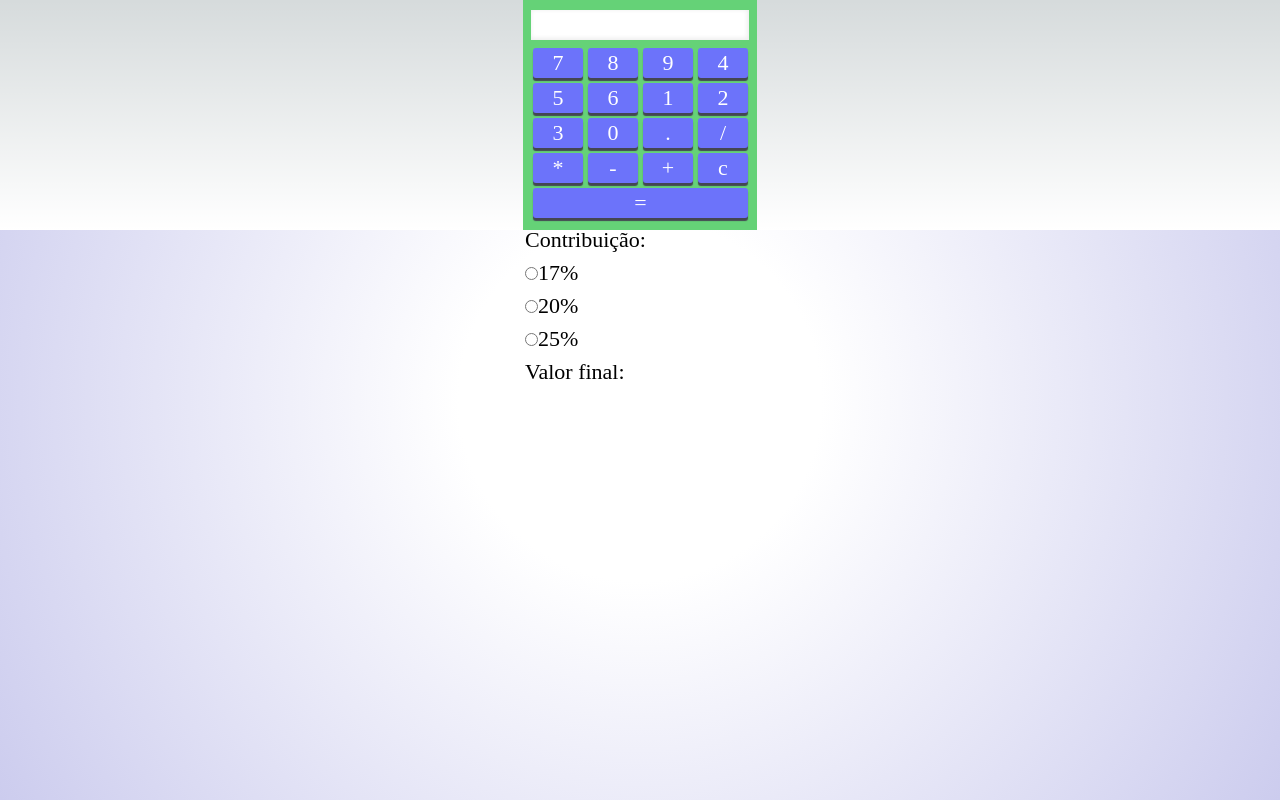
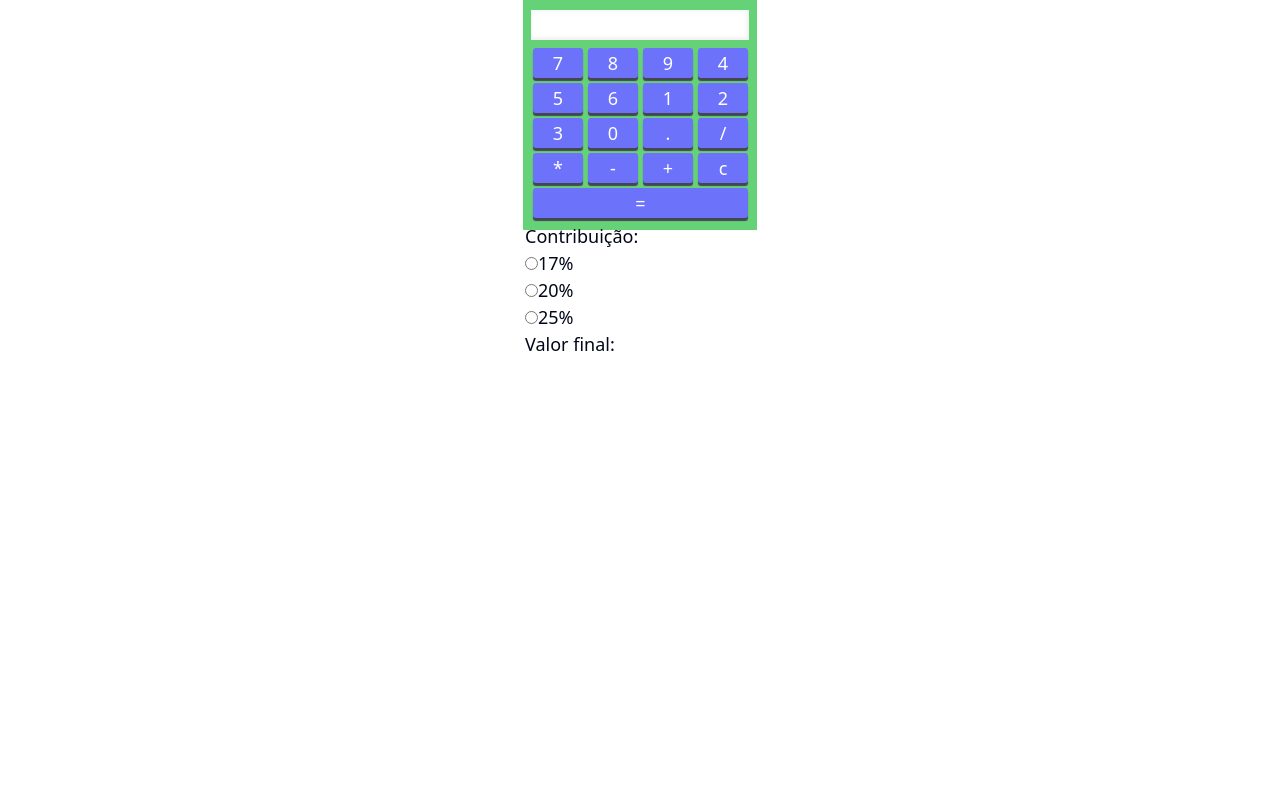
Before and after one commit to ligiabicalho/pontes-e-borboletas, a Next.js app: page / in a window 1280 px wide. Built offline with nearby package versions, Linux system fonts and the light colour scheme; a web font is replaced by a local one.

Commit message:
chore: replaces style files

```diff
--- a/src/app/globals.css
+++ /dev/null
@@ -1,76 +0,0 @@
-@tailwind base;
-@tailwind components;
-@tailwind utilities;
-
-@layer base {
-  :root {
-    --background: 0 0% 100%;
-    --foreground: 222.2 84% 4.9%;
-
-    --card: 0 0% 100%;
-    --card-foreground: 222.2 84% 4.9%;
-
-    --popover: 0 0% 100%;
-    --popover-foreground: 222.2 84% 4.9%;
-
-    --primary: 222.2 47.4% 11.2%;
-    --primary-foreground: 210 40% 98%;
-
-    --secondary: 210 40% 96.1%;
-    --secondary-foreground: 222.2 47.4% 11.2%;
-
-    --muted: 210 40% 96.1%;
-    --muted-foreground: 215.4 16.3% 46.9%;
-
-    --accent: 210 40% 96.1%;
-    --accent-foreground: 222.2 47.4% 11.2%;
-
-    --destructive: 0 84.2% 60.2%;
-    --destructive-foreground: 210 40% 98%;
-
-    --border: 214.3 31.8% 91.4%;
-    --input: 214.3 31.8% 91.4%;
-    --ring: 222.2 84% 4.9%;
-
-    --radius: 0.5rem;
-  }
-
-  .dark {
-    --background: 222.2 84% 4.9%;
-    --foreground: 210 40% 98%;
-
-    --card: 222.2 84% 4.9%;
-    --card-foreground: 210 40% 98%;
-
-    --popover: 222.2 84% 4.9%;
-    --popover-foreground: 210 40% 98%;
-
-    --primary: 210 40% 98%;
-    --primary-foreground: 222.2 47.4% 11.2%;
-
-    --secondary: 217.2 32.6% 17.5%;
-    --secondary-foreground: 210 40% 98%;
-
-    --muted: 217.2 32.6% 17.5%;
-    --muted-foreground: 215 20.2% 65.1%;
-
-    --accent: 217.2 32.6% 17.5%;
-    --accent-foreground: 210 40% 98%;
-
-    --destructive: 0 62.8% 30.6%;
-    --destructive-foreground: 210 40% 98%;
-
-    --border: 217.2 32.6% 17.5%;
-    --input: 217.2 32.6% 17.5%;
-    --ring: 212.7 26.8% 83.9%;
-  }
-}
-
-@layer base {
-  * {
-    @apply border-border;
-  }
-  body {
-    @apply bg-background text-foreground;
-  }
-}
--- a/src/styles/globals.css
+++ b/src/styles/globals.css
@@ -1,62 +1,152 @@
 @tailwind base;
 @tailwind components;
 @tailwind utilities;
-
-:root {
-  --foreground-rgb: 0, 0, 0;
-  --background-start-rgb: 214, 219, 220;
-  --background-end-rgb: 255, 255, 255;
-}
-
-@media (prefers-color-scheme: dark) {
-  :root {
-    --foreground-rgb: 255, 255, 255;
-    --background-start-rgb: 0, 0, 0;
-    --background-end-rgb: 0, 0, 0;
-  }
-}
-
-body {
-  color: rgb(var(--foreground-rgb));
-  background: linear-gradient(
-      to bottom,
-      transparent,
-      rgb(var(--background-end-rgb))
-    )
-    rgb(var(--background-start-rgb));
-}
 
 * {
 	margin: 0;
 	padding: 0;
 	box-sizing: border-box;
-	font-family: 'Gloria Hallelujah', cursive;
-	font-size:22px;
+	font-size: 18px;
 }
-li{
+
+li {
 	list-style:none;
 }
+
 html {
 	height: 100%;
 	background: white;
-	background: radial-gradient(circle, #fff 24%, #CCE);
+	background: radial-gradient(circle, #fff 25%, #CCE);
 	background-size: cover;
 }
 
-#container{
+@layer base {
+  :root {
+    --background: 0 0% 100%;
+    --foreground: 222.2 84% 4.9%;
+
+    --card: 0 0% 100%;
+    --card-foreground: 222.2 84% 4.9%;
+
+    --popover: 0 0% 100%;
+    --popover-foreground: 222.2 84% 4.9%;
+
+    --primary: 222.2 47.4% 11.2%;
+    --primary-foreground: 210 40% 98%;
+
+    --secondary: 210 40% 96.1%;
+    --secondary-foreground: 222.2 47.4% 11.2%;
+
+    --muted: 210 40% 96.1%;
+    --muted-foreground: 215.4 16.3% 46.9%;
+
+    --accent: 210 40% 96.1%;
+    --accent-foreground: 222.2 47.4% 11.2%;
+
+    --destructive: 0 84.2% 60.2%;
+    --destructive-foreground: 210 40% 98%;
+
+    --border: 214.3 31.8% 91.4%;
+    --input: 214.3 31.8% 91.4%;
+    --ring: 222.2 84% 4.9%;
+
+    --radius: 0.5rem;
+  }
+
+  .dark {
+    --background: 222.2 84% 4.9%;
+    --foreground: 210 40% 98%;
+
+    --card: 222.2 84% 4.9%;
+    --card-foreground: 210 40% 98%;
+
+    --popover: 222.2 84% 4.9%;
+    --popover-foreground: 210 40% 98%;
+
+    --primary: 210 40% 98%;
+    --primary-foreground: 222.2 47.4% 11.2%;
+
+    --secondary: 217.2 32.6% 17.5%;
+    --secondary-foreground: 210 40% 98%;
+
+    --muted: 217.2 32.6% 17.5%;
+    --muted-foreground: 215 20.2% 65.1%;
+
+    --accent: 217.2 32.6% 17.5%;
+    --accent-foreground: 210 40% 98%;
+
+    --destructive: 0 62.8% 30.6%;
+    --destructive-foreground: 210 40% 98%;
+
+    --border: 217.2 32.6% 17.5%;
+    --input: 217.2 32.6% 17.5%;
+    --ring: 212.7 26.8% 83.9%;
+  }
+}
+
+@layer base {
+  * {
+    @apply border-border;
+  }
+  body {
+    @apply bg-background text-foreground;
+  }
+}
+
+@layer utilities {
+  .card-animation {
+    transition: transform 0.15s ease-in-out
+  }
+
+  .card-animation:hover {
+    transform: scale3d(1.05, 1.05, 1)
+  }
+
+  .how-it-works-bg-gradient {
+    background: linear-gradient(
+      105deg,
+      rgba(186, 149, 34, 0.4) -3.22%,
+      rgba(98, 25, 221, 0.4) 100.17%
+    );
+  }
+
+  .bg-gradient {
+    background: linear-gradient(
+      180deg,
+      hsla(120, 46%, 95%, 1) 17%,
+      hsla(0, 0%, 100%, 1) 58%,
+      hsla(0, 0%, 100%, 1) 66%,
+      hsla(270, 55%, 96%, 1) 92%
+    );
+  }
+
+  @screen lg {
+    .bg-gradient {
+      background: linear-gradient(
+        90deg,
+        hsla(120, 46%, 95%, 1) 20%,
+        hsla(0, 0%, 100%, 1) 50%,
+        hsla(0, 0%, 100%, 1) 50%,
+        hsla(270, 55%, 96%, 1) 80%
+      );
+    }
+  }
+}
+
+#container {
 	width: 290px;
 	text-align: center;
 	height:auto;
 	margin:4px auto;
 }
-#calculadora{
+#calculadora {
 	width: 234px;
 	height: 230px;
 	margin:0 auto;
 	padding:2px;
 	background-color: #65D277;
 }
-.input-valor{
+.input-valor {
 	margin:8px auto;
 	width:95%;
 	height:30px;
@@ -68,7 +158,7 @@ html {
 	background-color:#fff;
 	box-shadow: inset -1px -1px 4px 1px #eee;
 }
-.key li{
+.key li {
 	width:50px;
 	height:30px;
 	border-radius:3px;
@@ -81,14 +171,14 @@ html {
 	text-align: center;
 	box-shadow: 0px 3px 1px 0px #444651;
 }
-.key li:hover{
+.key li:hover {
 	background-color: #BEF9F0;
 	color: #6C73FA;
 	transition:0.2s;
 }
-.key li:active{
+.key li:active {
 	box-shadow: 0px 1px 1px 0px #444651;
 }
-.verificar{
+.verificar {
 	width: 93.4% !important;
 }
--- a/tailwind.config.js
+++ b/tailwind.config.js
@@ -4,7 +4,7 @@ module.exports = {
   content: [
     "./src/pages/**/*.{ts,tsx}",
     "./src/components/**/*.{ts,tsx}",
-    "./src/app/**/*.{ts,tsx}",
+    "./src/**/*.{ts,tsx}",
   ],
   prefix: "",
   theme: {
@@ -21,8 +21,6 @@ module.exports = {
         "gradient-conic":
           "conic-gradient(from 180deg at 50% 50%, var(--tw-gradient-stops))",
       },
-    },
-    extend: {
       colors: {
         border: "hsl(var(--border))",
         input: "hsl(var(--input))",
```
Also changed, not shown: src/styles/layout.tsx (deleted, +0 -22 lines), components.json.
